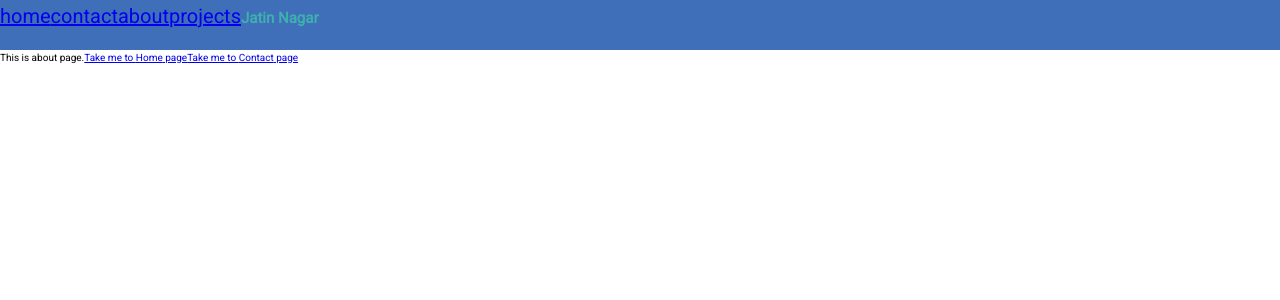
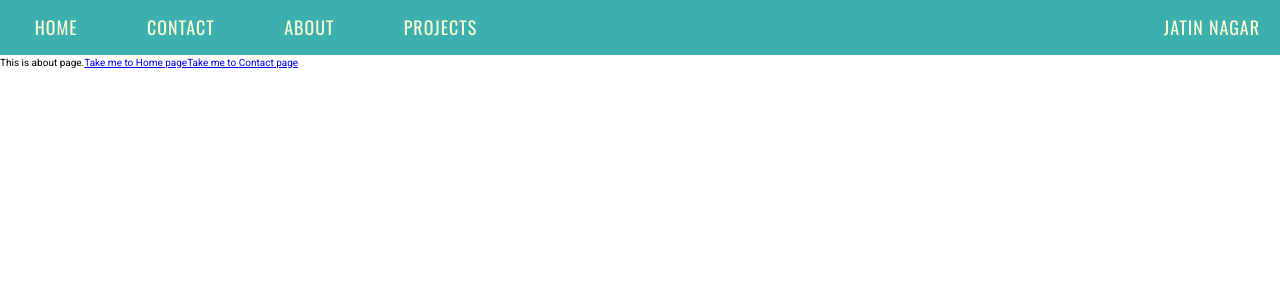
Before and after one commit to stanwolverine/portfolio-app, a Next.js app: page /about in a window 1280 px wide. Shown: the top 300 px of the page. Built offline with nearby package versions, Linux system fonts and the light colour scheme.

Commit message:
converted from "inline-styles object" to "styled-jsx"

```diff
--- a/components/Header.js
+++ b/components/Header.js
@@ -7,25 +7,6 @@ const PRIMARY_COLOR_DARK = '#3f4bbe';
 const LIGHT_SECONDARY_COLOR = '#3eafaf';
 const TERTIARY_COLOR = '#5b40c2';
 
-const styles = {
-	header: {
-		width: '100%',
-		backgroundColor: PRIMARY_COLOR,
-		height: '50px',
-		color: LIGHT_SECONDARY_COLOR
-	},
-	navigation: { display: 'inline-block' },
-	list: {
-		listStyle: 'none',
-		display: 'inline-block'
-	},
-	link: {
-		textDecoration: 'none',
-		fontSize: '20px',
-		display: 'inline-block'
-	}
-};
-
 const Header = props => {
 	const headerLinks = [
 		{ routeName: 'home', path: '/' },
@@ -34,20 +15,109 @@ const Header = props => {
 		{ routeName: 'projects', path: '#projects' }
 	];
 	return (
-		<header style={styles.header}>
-			<nav style={styles.navigation}>
-				<ul style={styles.list}>
+		<>
+			<header className='header'>
+				<nav className='navigation'>
+					<ul className='list'>
 						{headerLinks.map(links => (
-						<li key={links.path} style={styles.link}>
+							<li key={links.path} className='link'>
 								<Link href={links.path}>
-								<a>{links.routeName}</a>
+									<a className='anchor'>{links.routeName}</a>
 								</Link>
 							</li>
 						))}
 					</ul>
 				</nav>
-			<h2 style={{ display: 'inline-block' }}>Jatin Nagar</h2>
+				<h2 className='name-heading'>
+					<span>Jatin Nagar</span>
+				</h2>
 			</header>
+
+			<style jsx>
+				{`
+					.header {
+						font-family: Oswald;
+						text-transform: uppercase;
+						width: 100%;
+						background-color: ${LIGHT_SECONDARY_COLOR};
+						height: 5.5rem;
+						color: lightgoldenrodyellow;
+						display: flex;
+						flex-direction: row;
+						justify-content: space-between;
+						align-items: stretch;
+					}
+
+					.navigation {
+						display: flex;
+						align-items: stretch;
+						flex-basis: 40%;
+					}
+
+					.list {
+						display: flex;
+						flex-basis: 100%;
+						justify-content: space-around;
+						align-items: stretch;
+						list-style: none;
+						text-decoration: none;
+					}
+
+					.link {
+						display: flex;
+						align-items: center;
+						font-size: 1.8rem;
+						letter-spacing: 1px;
+						padding-left: 0.7rem;
+						padding-right: 0.7rem;
+						position: relative;
+					}
+
+					.link::after {
+						content: '';
+						height: 0.3rem;
+						width: 0px;
+						position: absolute;
+						bottom: 0;
+						left: 0;
+						background-color: white;
+						opacity: 0;
+						transition: width 0.5s, opacity 0.5s;
+					}
+
+					.link:hover {
+						background-color: #555;
+					}
+
+					.link:hover::after {
+						opacity: 1;
+						width: 100%;
+					}
+
+					.anchor {
+						text-decoration: none;
+						color: inherit;
+					}
+
+					.name-heading {
+						font-weight: 300;
+						display: flex;
+						align-items: center;
+						font-size: 1.8rem;
+						margin-right: 2rem;
+						letter-spacing: 1px;
+						cursor: pointer;
+					}
+					.name-heading:hover span {
+						background-image: linear-gradient(
+							to bottom right,
+							${PRIMARY_COLOR_LIGHT},
+							${PRIMARY_COLOR_DARK}
+						);
+					}
+				`}
+			</style>
+		</>
 	);
 };
 
```
Lines whose indentation alone changed are shown as unchanged.
